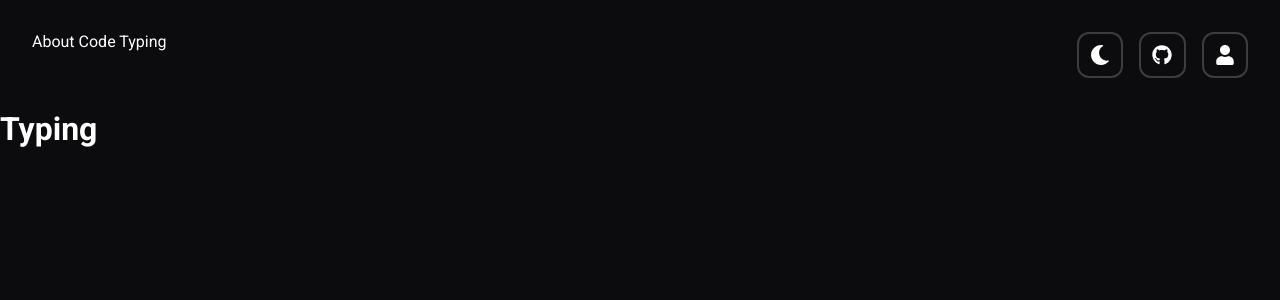
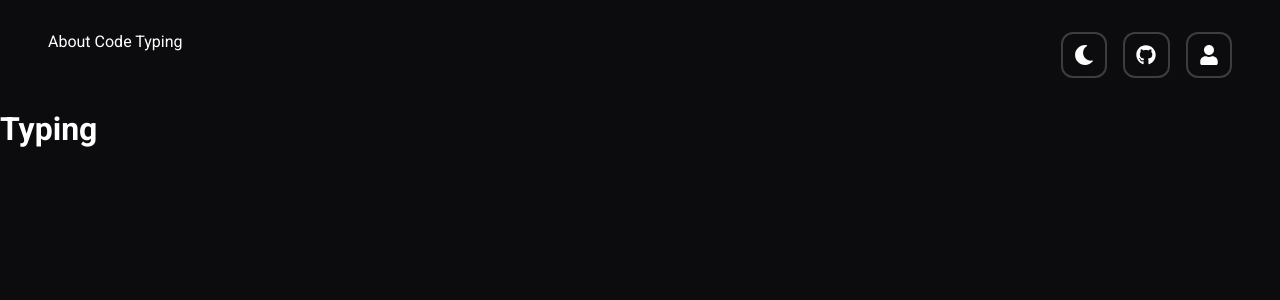
Before and after one commit to Washington-coder/code-typing, a React (Vite) app in the folder frontend/: page / in a window 1280 px wide. Shown: the top 300 px of the page. Built offline with nearby package versions, Linux system fonts and the light colour scheme.

Commit message:
fix: adjust header style

```diff
--- a/frontend/src/components/Header/styles.ts
+++ b/frontend/src/components/Header/styles.ts
@@ -4,7 +4,7 @@ export const HeaderContainer = styled.header`
     display: flex;
     justify-content: space-between;
 
-    padding: 2rem;
+    padding: 2rem 3rem;
 `
 
 export const RightSideContainer = styled.div`
```
